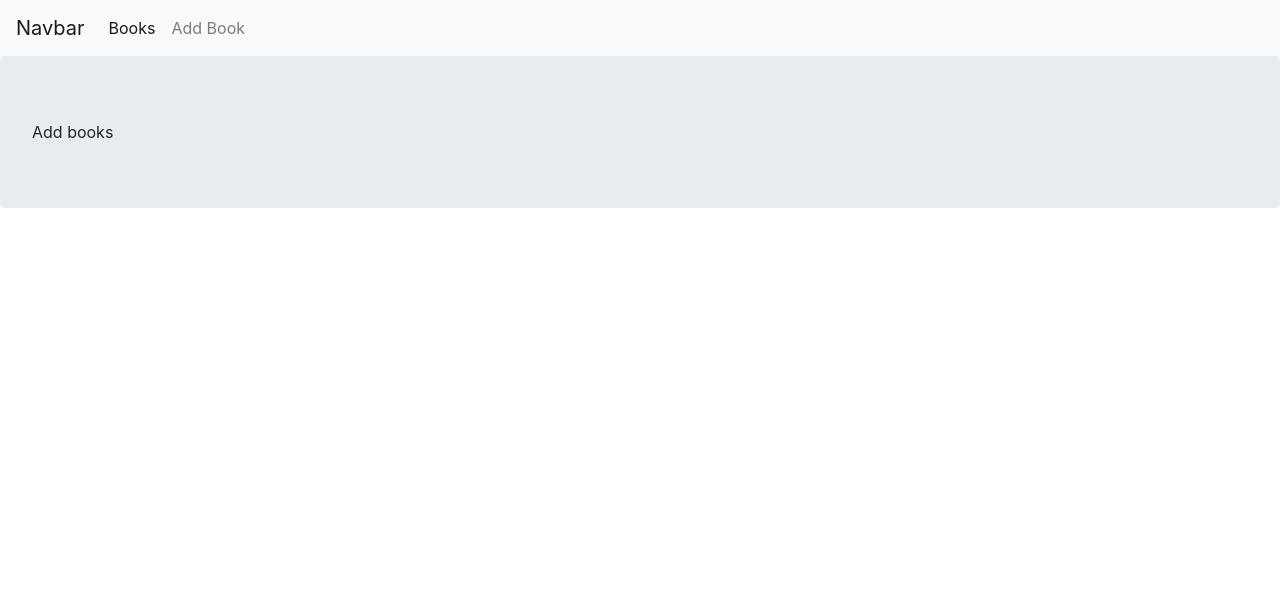
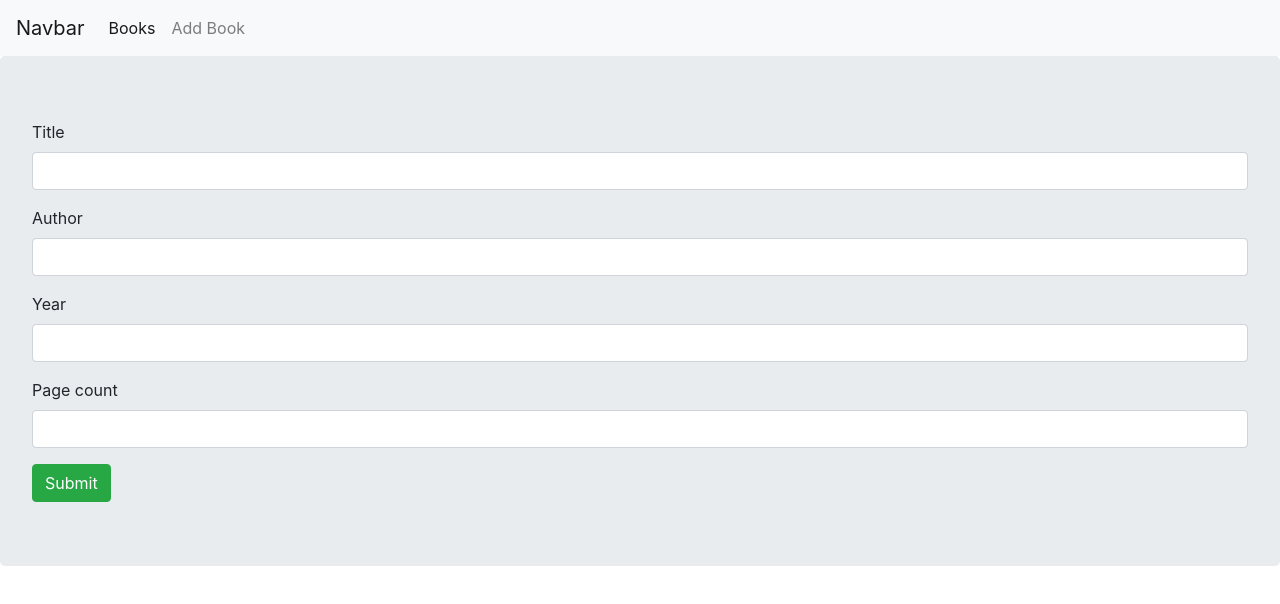
Before and after one commit to MorningCappuccino/BookLibReact2, a React app: page /add in a window 1280 px wide. Shown: the top 604 px of the page. Built offline with nearby package versions, Linux system fonts and the light colour scheme; no server answers.

Commit message:
Feature: add book + alert

```diff
--- a/src/App/App.jsx
+++ b/src/App/App.jsx
@@ -1,18 +1,26 @@
 import React, { Component } from 'react';
 import { Router, Route, Link, Switch } from 'react-router-dom';
 import { connect } from 'react-redux';
+import { Alert } from 'reactstrap';
 
 import { history } from '../helpers';
 import { Books } from '../components/Books/Books.jsx';
 import { AddBook } from '../components/AddBook/AddBook.jsx';
+import { alertConstants } from "../constants";
 
 class App extends Component {
     constructor(props) {
         super(props);
+
+        history.listen(() => {
+            this.props.dispatch({ type: alertConstants.CLEAR });
+        });
     }
 
     render() {
-        // console.log(this.props);
+        // console.log('render: ', this.props);
+        const { alert } = this.props;
+
         return (
 
             <Router history={history}>
@@ -22,7 +30,7 @@ class App extends Component {
                         <button className="navbar-toggler" type="button" data-toggle="collapse"
                                 data-target="#navbarNavAltMarkup" aria-controls="navbarNavAltMarkup"
                                 aria-expanded="false" aria-label="Toggle navigation">
-                            <span className="navbar-toggler-icon"></span>
+                            <span className="navbar-toggler-icon"/>
                         </button>
                         <div className="collapse navbar-collapse" id="navbarNavAltMarkup">
                             <div className="navbar-nav">
@@ -35,9 +43,10 @@ class App extends Component {
                             </div>
                         </div>
                     </nav>
+                    {alert.message && <Alert color={alert.type} className="mb-0">{alert.message}</Alert>}
                     <Switch>
                         <Route exact path="/" component={Books} />
-                        <Route path="/add" component={AddBook} />
+                        <Route exact path="/add" component={AddBook} />
                     </Switch>
                 </div>
             </Router>
@@ -46,9 +55,9 @@ class App extends Component {
 }
 
 function mapStateToProps(state) {
-    const { books } = state;
+    const { alert } = state;
     return {
-        books
+        alert
     };
 }
 
--- a/src/actions/books.actions.js
+++ b/src/actions/books.actions.js
@@ -1,5 +1,5 @@
 import { axios } from "../helpers";
-import { bookConstants } from "../constants";
+import { bookConstants, alertConstants } from "../constants";
 
 function getAll() {
     return dispatch => {
@@ -20,7 +20,26 @@ function setAll(editedBooks) {
     };
 }
 
+function addBook(book) {
+    return dispatch => {
+        dispatch({ type: bookConstants.ADD_REQUEST });
+
+        axios.post("/book/", book).then(
+            res => {
+                // it's not necessary
+                dispatch({ type: bookConstants.ADD_SUCCESS, payload: res.data.book });
+                dispatch({ type: alertConstants.SUCCESS, payload: 'Book added successful'});
+            },
+            err => {
+                dispatch({ type: bookConstants.ADD_FAILURE });
+                dispatch({ type: alertConstants.FAILURE, payload: err.toString() });
+            }
+        );
+    };
+}
+
 export const bookActions = {
     getAll,
-    setAll
+    setAll,
+    addBook
 };
--- a/src/components/AddBook/AddBook.jsx
+++ b/src/components/AddBook/AddBook.jsx
@@ -1,16 +1,76 @@
-import React, { Component } from 'react';
-import { connect } from 'react-redux';
+import React, { Component } from "react";
+import { connect } from "react-redux";
+import { Form, FormGroup, Input, Label, Button } from "reactstrap";
+import serialize from "form-serialize";
+
+import { bookActions } from "../../actions";
 
 class AddBook extends Component {
     constructor(props) {
         super(props);
 
+        this.state = {
+            title: "",
+            author: "",
+            year: "",
+            page_count: ""
+        };
+
+        this.handleChange = this.handleChange.bind(this);
+        this.handleSubmit = this.handleSubmit.bind(this);
+    }
+
+    componentDidMount() {
+        this.props.dispatch( bookActions.getAll() );
+    }
+
+    handleChange(e) {
+        const { name, value } = e.target;
+        this.setState({ [name]: value });
+    }
+
+    handleSubmit() {
+        const form = document.querySelector("#book-add");
+
+        this.props.dispatch(bookActions.addBook(serialize(form)));
     }
 
     render() {
         return (
-            <div className="jumbotron">Add books</div>
-        )
+            <div className="jumbotron">
+                <Form id="book-add">
+                    <FormGroup>
+                        <Label>Title</Label>
+                        {/*todo: make custom validation or put button in form section*/}
+                        <Input name="title" value={this.state.title} onChange={this.handleChange} required />
+                    </FormGroup>
+                    <FormGroup>
+                        <Label>Author</Label>
+                        <Input
+                            name="author"
+                            value={this.state.author}
+                            onChange={this.handleChange}
+                        />
+                    </FormGroup>
+                    <FormGroup>
+                        <Label>Year</Label>
+                        <Input type="number" name="year" value={this.state.year} onChange={this.handleChange} />
+                    </FormGroup>
+                    <FormGroup>
+                        <Label>Page count</Label>
+                        <Input
+                            type="number"
+                            name="page_count"
+                            value={this.state.page_count}
+                            onChange={this.handleChange}
+                        />
+                    </FormGroup>
+                </Form>
+                <Button color="success" onClick={this.handleSubmit}>
+                    Submit
+                </Button>
+            </div>
+        );
     }
 }
 
--- a/src/components/Books/Books.jsx
+++ b/src/components/Books/Books.jsx
@@ -15,6 +15,7 @@ import serialize from "form-serialize";
 
 import { bookActions } from "../../actions";
 import { axios } from "../../helpers";
+import {bookConstants} from "../../constants";
 
 class Books extends Component {
     constructor(props) {
@@ -55,7 +56,8 @@ class Books extends Component {
                     }
                 });
 
-                this.props.dispatch(bookActions.setAll(updatedBooks));
+                // this.props.dispatch(bookActions.setAll(updatedBooks));
+                this.props.dispatch({ type: bookConstants.GETALL_SUCCESS, payload: updatedBooks });
                 this.setState({ modal: !this.state.modal });
             },
             err => {
--- /dev/null
+++ b/src/constants/alert.constants.js
@@ -0,0 +1,5 @@
+export const alertConstants = {
+    SUCCESS: 'ALERT_SUCCESS',
+    FAILURE: 'ALERT_FAILURE',
+    CLEAR: 'ALERT_CLEAR'
+};
--- a/src/constants/book.constants.js
+++ b/src/constants/book.constants.js
@@ -2,4 +2,8 @@ export const bookConstants = {
     GETALL_REQUEST: 'BOOKS_GETALL_REQUEST',
     GETALL_SUCCESS: 'BOOKS_GETALL_SUCCESS',
     GETALL_FAILURE: 'BOOKS_GETALL_FAILURE',
+
+    ADD_REQUEST: 'BOOKS_ADD_REQUEST',
+    ADD_SUCCESS: 'BOOKS_ADD_SUCCESS',
+    ADD_FAILURE: 'BOOKS_ADD_FAILURE',
 };
--- a/src/constants/index.js
+++ b/src/constants/index.js
@@ -1 +1,2 @@
 export * from './book.constants';
+export * from './alert.constants';
--- /dev/null
+++ b/src/reducers/alert.reducer.js
@@ -0,0 +1,21 @@
+import { alertConstants } from "../constants";
+
+export function alert(state = {}, action) {
+    switch (action.type) {
+        case alertConstants.SUCCESS:
+            return {
+                type: 'success',
+                message: action.payload
+            };
+        case alertConstants.FAILURE:
+            return {
+                type: 'danger',
+                message: action.payload
+            };
+        case alertConstants.CLEAR:
+            return {};
+
+        default:
+            return state;
+    }
+}
--- a/src/reducers/books.reducer.js
+++ b/src/reducers/books.reducer.js
@@ -10,6 +10,18 @@ export function books(state = {}, action) {
             return {
                 items: action.payload
             };
+        case bookConstants.ADD_REQUEST:
+            return {
+                ...state,
+                loading: true
+            };
+        case bookConstants.ADD_SUCCESS:
+            return {
+                ...state,
+                items: [...state.items, action.payload]
+            };
+        case bookConstants.ADD_FAILURE:
+            return {};
         default:
             return state;
     }
--- a/src/reducers/index.js
+++ b/src/reducers/index.js
@@ -1,9 +1,11 @@
 import { combineReducers } from 'redux';
 
 import { books } from './books.reducer';
+import { alert } from './alert.reducer';
 
 const rootReducer = combineReducers({
-    books
+    books,
+    alert
 });
 
 export default rootReducer;
```
